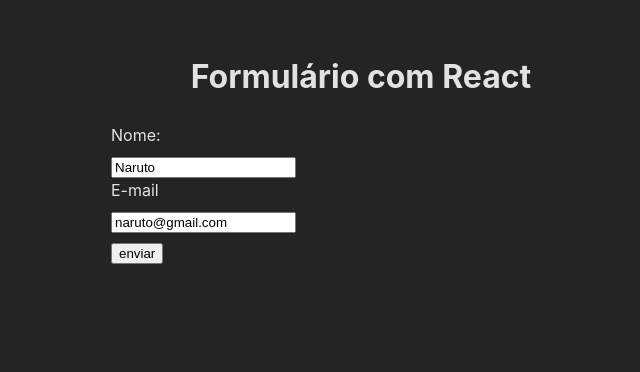
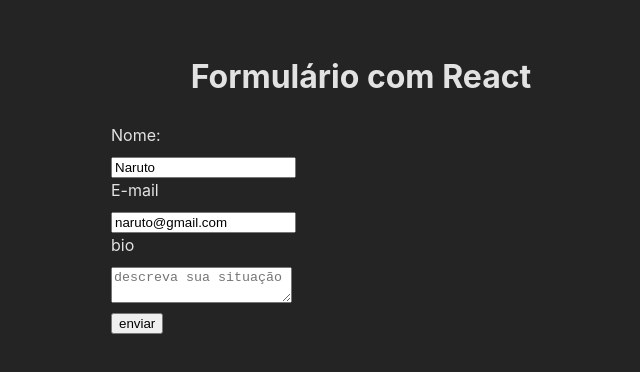
Before and after one commit to fh3mrique/EstudosReact, a React (Vite) app in the folder 05 - FORMULARIO COM REACT/form/: page / in a window 1280 px wide. Shown: the top 372 px of the page, without its empty margins (279-919 px from the left). Built offline with nearby package versions, Linux system fonts and the light colour scheme.

Commit message:
Textarea em React

```diff
--- a/05 - FORMULARIO COM REACT/form/src/components/MeuForm.jsx
+++ b/05 - FORMULARIO COM REACT/form/src/components/MeuForm.jsx
@@ -6,6 +6,8 @@ const MeuForm = ({usuario}) => {
 
     const [nome, setNome] = useState( usuario ? usuario.nome : "")
     const [email, setEmail] = useState(usuario ? usuario.email : "")
+
+    const [bio, setBio] = useState("")
 
     function handleName(e){
         setNome(e.target.value)
@@ -21,7 +23,7 @@ const MeuForm = ({usuario}) => {
         permitindo personalizar as ações em vez de seguir as ações padrão do navegador. */
         evento.preventDefault()
         console.log("Enviando formulário")
-        console.log(nome, email)
+        console.log(nome, email, bio)
 
         setNome("");
         setEmail("")
@@ -44,6 +46,13 @@ const MeuForm = ({usuario}) => {
                 <input type="text" name='email' placeholder='Digite seu email' onChange={(e) => setEmail(e.target.value)} value={email}/>
             </label>
 
+
+            {/* TEXTAREA */}
+            <label>
+                <span>bio</span>
+                <textarea name="bio" placeholder='descreva sua situação' value={bio} onChange={(e) => setBio(e.target.value)}></textarea>
+            </label>
+
             <input type="submit" value= "enviar" />
         </form>
     </div>
```
